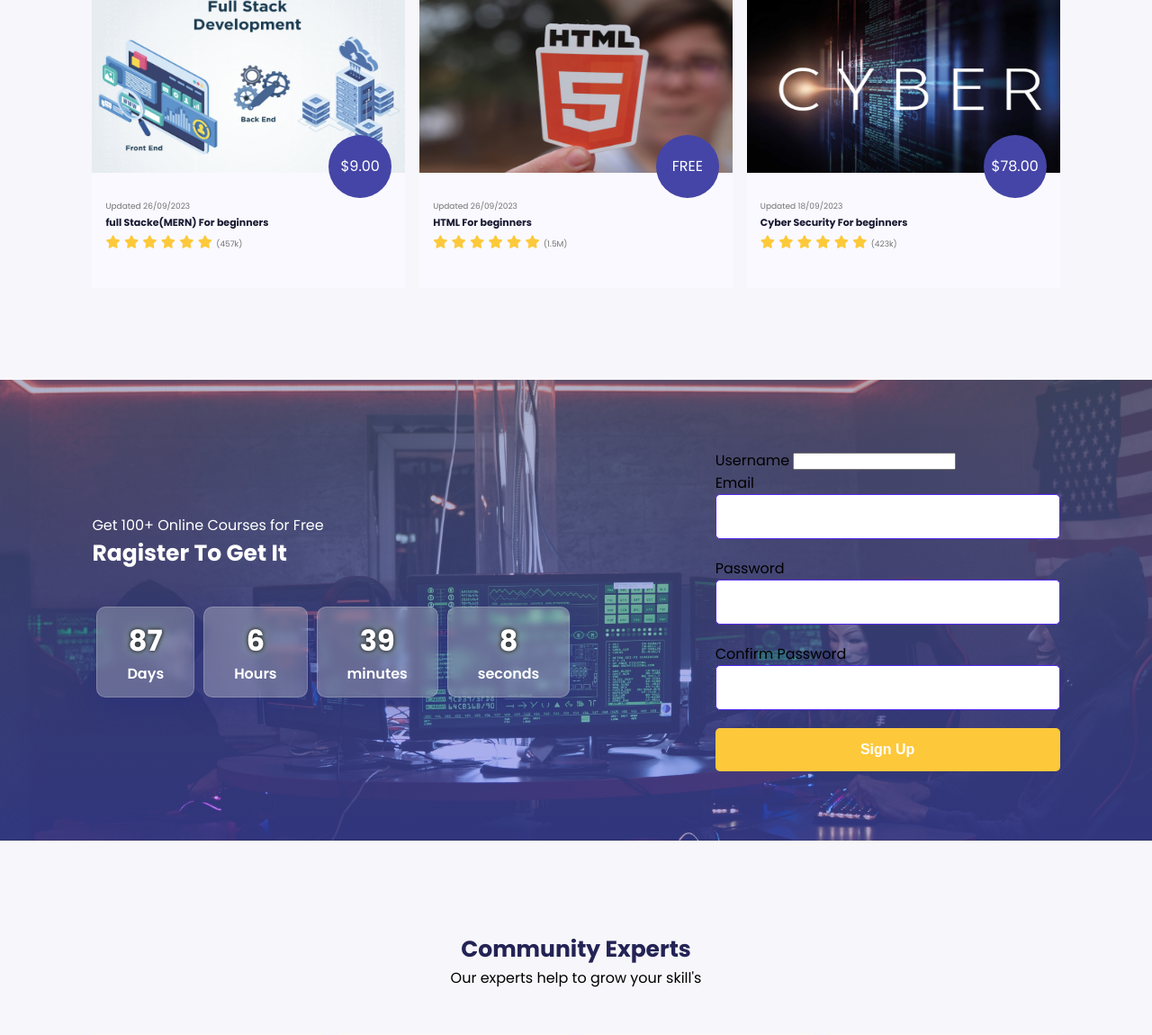
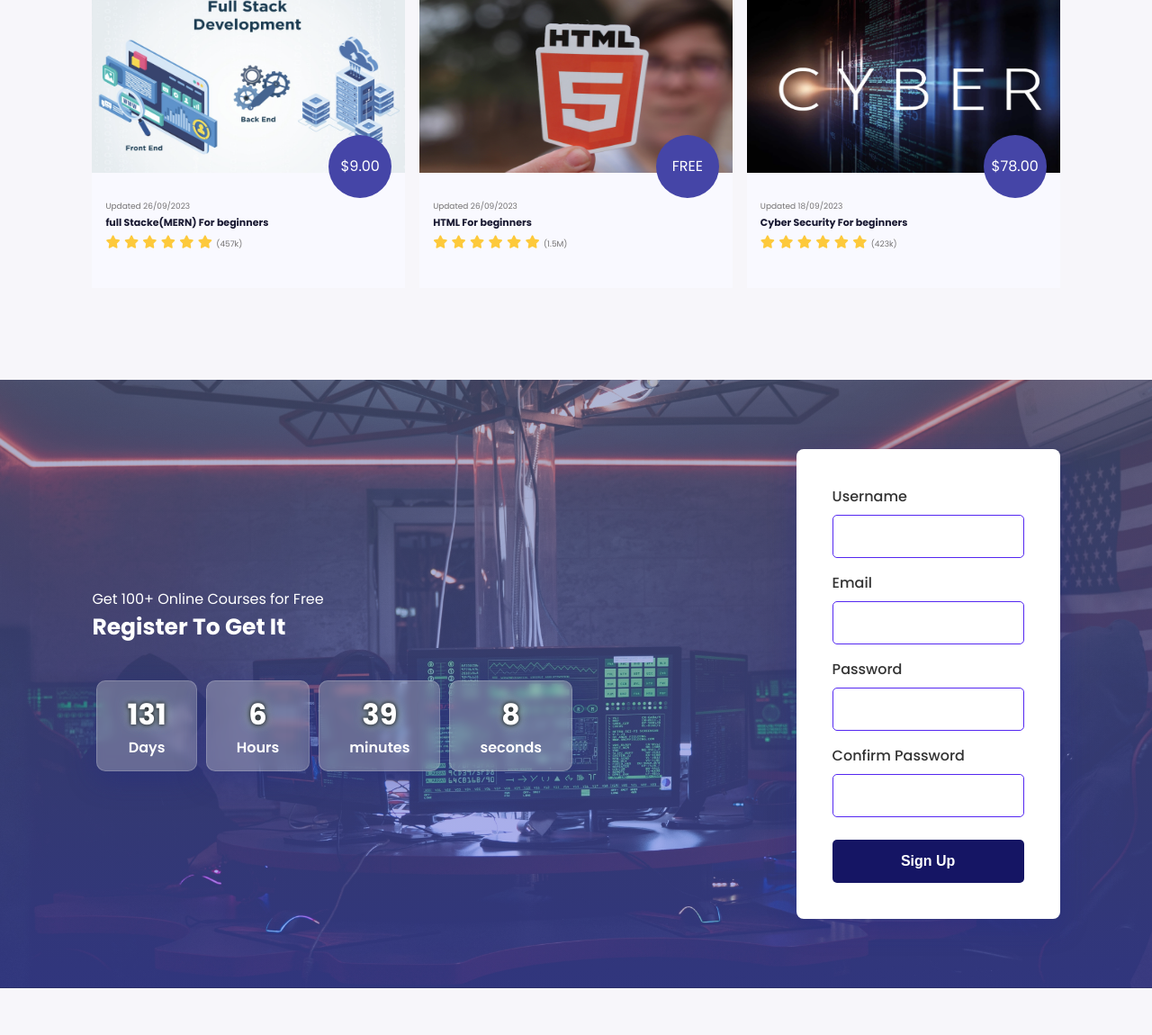
Before and after one commit to sourabhkushwah1988/Genuincode, a Django app: page / in a window 1280 px wide. Shown: the part 1943-3093 px from the top of the page at 90% size. Run offline with Django 5.2, Linux system fonts and the light colour scheme; some libraries are stand-ins or nearby versions.

Commit message:
Fixed form responsive styling

```diff
--- a/static/css/style.css
+++ b/static/css/style.css
@@ -1967,6 +1967,70 @@ footer .copyright .pro-links i:hover {
   padding-right: 30px;
 }
 
+/* Registration Form Responsive Styles */
+#ragistration .form .form-group {
+  margin-bottom: 15px;
+  width: 100%;
+}
+
+#ragistration .form .form-group label {
+  display: block;
+  margin-bottom: 8px;
+  font-weight: 500;
+  color: #333;
+}
+
+#ragistration .form .form-group input,
+#ragistration .form input[type="text"],
+#ragistration .form input[type="email"],
+#ragistration .form input[type="password"] {
+  width: 100%;
+  margin: 0;
+  padding: 15px;
+  border: 1px solid rgb(84, 40, 241);
+  border-radius: 5px;
+  outline: none;
+  font-size: 14px;
+  box-sizing: border-box;
+}
+
+#ragistration .form .form-group input:focus,
+#ragistration .form input:focus {
+  border-color: rgb(21, 21, 100);
+  box-shadow: 0 0 5px rgba(84, 40, 241, 0.3);
+}
+
+#ragistration .form button[type="submit"] {
+  width: 100%;
+  padding: 15px;
+  background-color: rgb(21, 21, 100);
+  color: #fff;
+  border: none;
+  border-radius: 5px;
+  font-size: 16px;
+  font-weight: 600;
+  cursor: pointer;
+  margin-top: 10px;
+  transition: 0.3s ease;
+}
+
+#ragistration .form button[type="submit"]:hover {
+  background-color: rgb(69, 69, 167);
+}
+
+/* Alert Styles */
+.alert {
+  padding: 12px 20px;
+  margin-bottom: 15px;
+  border-radius: 5px;
+}
+
+.alert-danger {
+  background-color: #f8d7da;
+  color: #721c24;
+  border: 1px solid #f5c6cb;
+}
+
 @media (max-width: 475px) {
   #ragistration {
     display: flex;
@@ -1974,6 +2038,15 @@ footer .copyright .pro-links i:hover {
     justify-content: center;
     align-items: center;
     text-align: center;
+    padding: 6vw 4vw;
+  }
+
+  #ragistration .reminder {
+    margin-bottom: 30px;
+  }
+
+  #ragistration .reminder h1 {
+    font-size: 1.5rem;
   }
 
   #ragistration .reminder .time {
@@ -1984,4 +2057,14 @@ footer .copyright .pro-links i:hover {
     margin-top: 20px;
     margin-bottom: 20px;
   }
-}
+
+  #ragistration .reminder .time .date {
+    padding: 8px 15px;
+    font-size: 0.8rem;
+  }
+
+  #ragistration .form {
+    width: 100%;
+    padding: 20px;
+  }
+}
--- a/template/index.html
+++ b/template/index.html
@@ -235,7 +235,7 @@
     <section id="ragistration">
       <div class="reminder">
         <p>Get 100+ Online Courses for Free</p>
-        <h1>Ragister To Get It</h1>
+        <h1>Register To Get It</h1>
         <div class="time">
           <div class="date">
             <span id="days">15</span> <br />
@@ -258,6 +258,7 @@
           </div>
         </div>
       </div>
+      <div class="form">
         <form method="POST">
           {% csrf_token %} {% if form.errors %}
           <div class="alert alert-danger">{{ form.errors }}</div>
@@ -287,6 +288,7 @@
 
           <button type="submit">Sign Up</button>
         </form>
+      </div>
     </section>
 
     <!-- Profile -->
@@ -355,7 +357,7 @@
           $("nav .navigation ul").removeClass("active");
         });
       });
-      const deadline = new Date("May 23, 2026 00:00:00").getTime();
+      const deadline = new Date("July 6, 2026 00:00:00").getTime();
 
       function updateCountdown() {
         const now = new Date().getTime();
```
Lines whose indentation alone changed are shown as unchanged.
